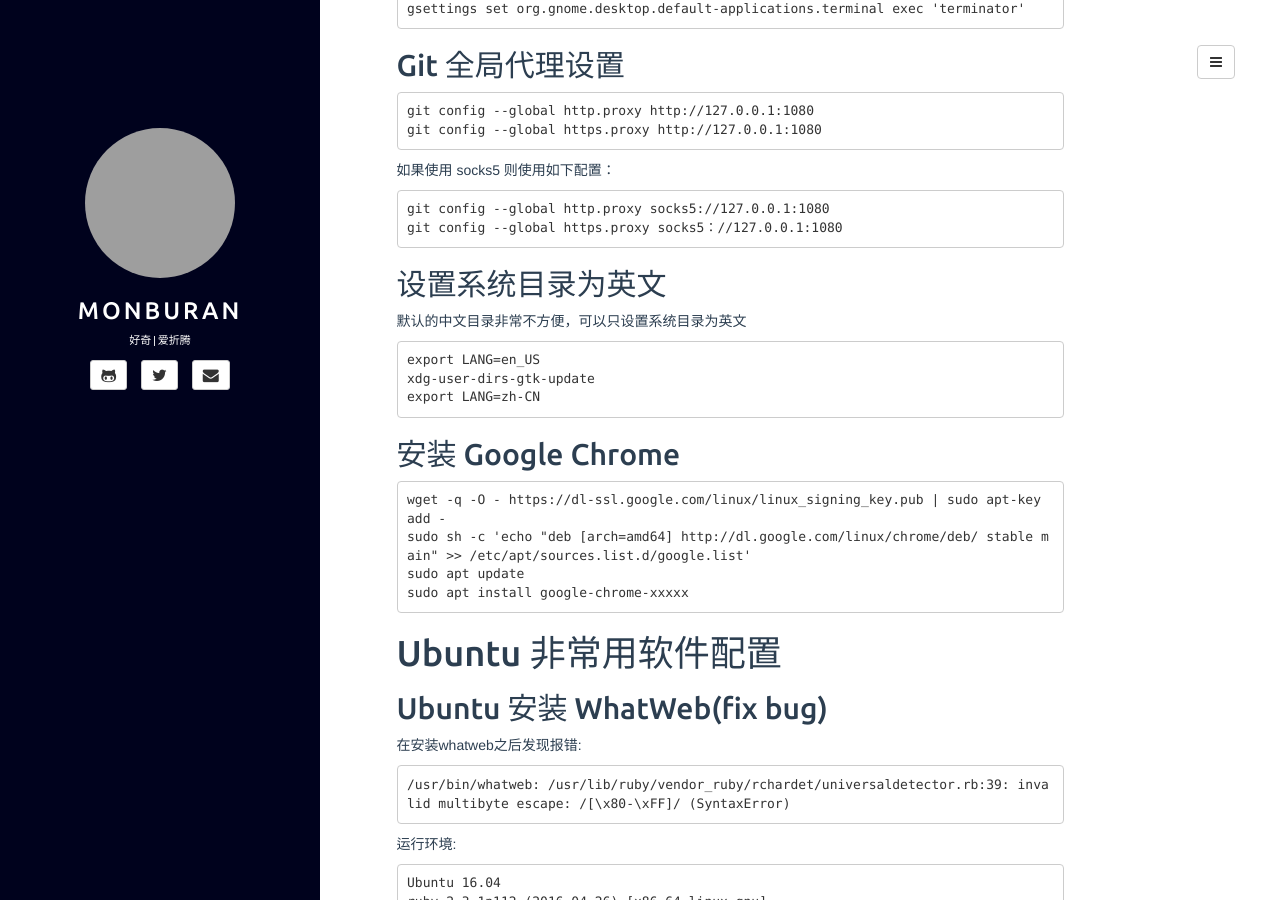
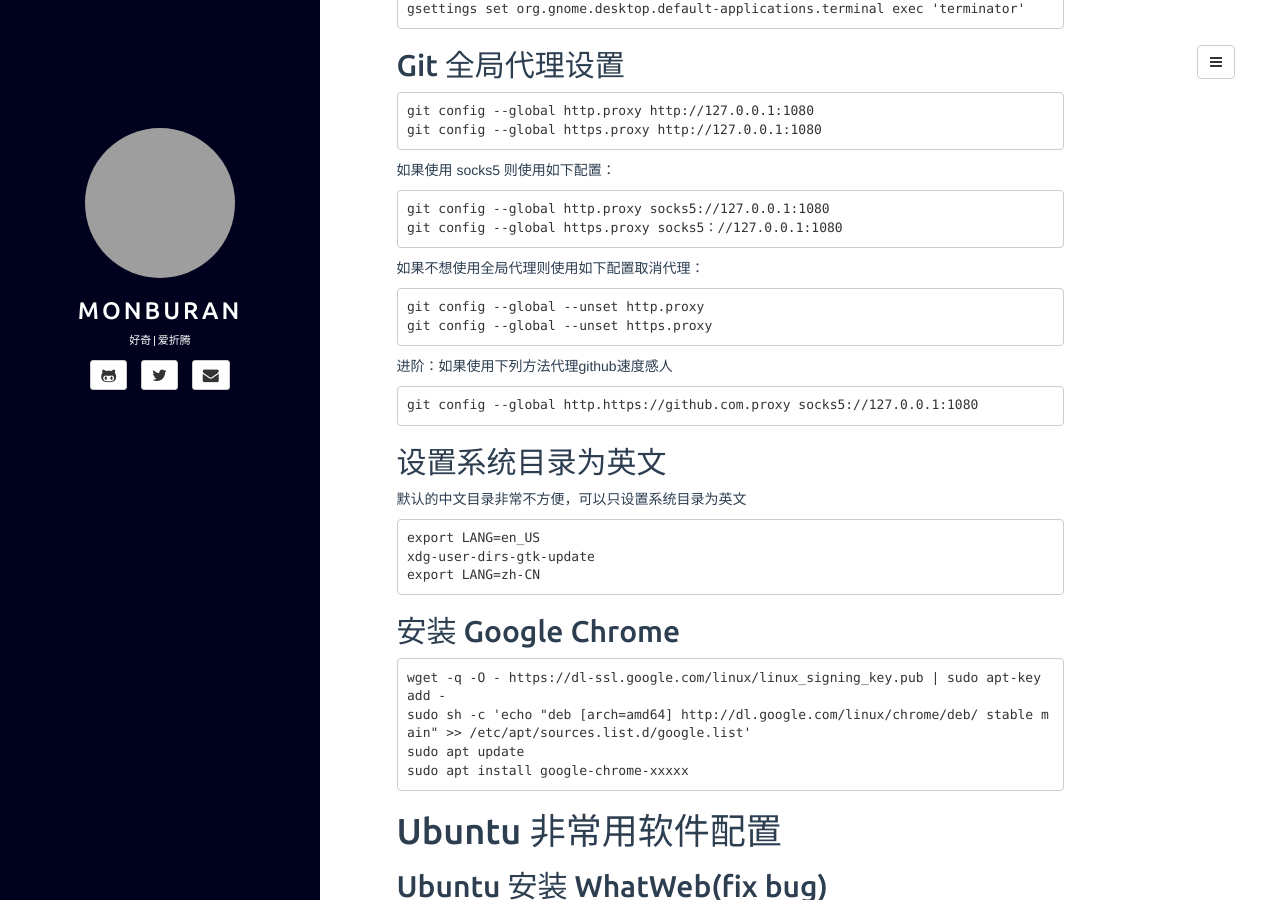
Before and after one commit to monburan/monburan.github.io, a Jekyll site: the page built from _posts/2017-3-1-The-Memorandum.md, in a window 1280 px wide and 900 px high, scrolled down 799 px. Built offline with Jekyll 4.4.1, drawn with Linux system fonts in a browser that asks for light colours; comment, search, counter and statistics services are not loaded; grey boxes are pictures that could not be loaded.

Commit message:
update some tips

```diff
--- a/_posts/2017-3-1-The-Memorandum.md
+++ b/_posts/2017-3-1-The-Memorandum.md
@@ -47,6 +47,15 @@ comments: true
 
     git config --global http.proxy socks5://127.0.0.1:1080
     git config --global https.proxy socks5：//127.0.0.1:1080
+
+如果不想使用全局代理则使用如下配置取消代理：
+
+    git config --global --unset http.proxy
+    git config --global --unset https.proxy
+
+进阶：如果使用下列方法代理github速度感人
+
+    git config --global http.https://github.com.proxy socks5://127.0.0.1:1080
 
 ## 设置系统目录为英文
 
```
